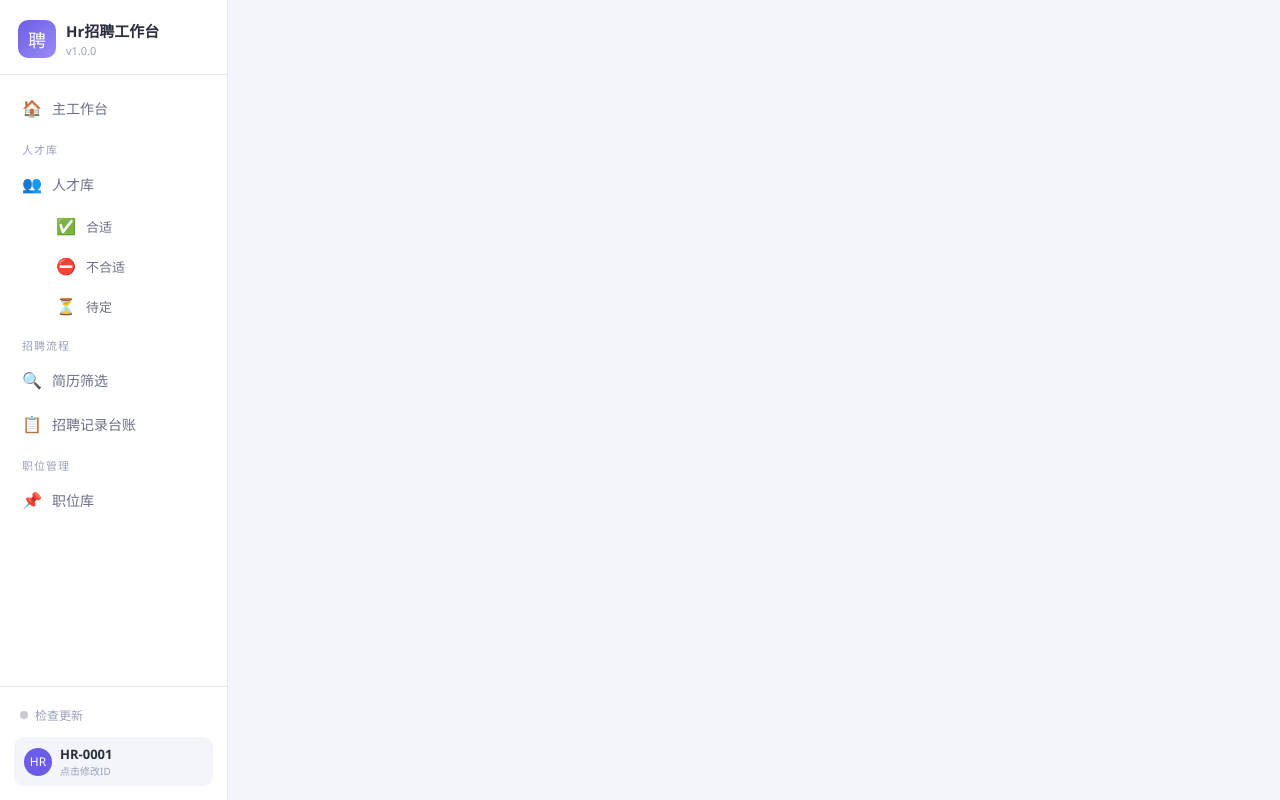
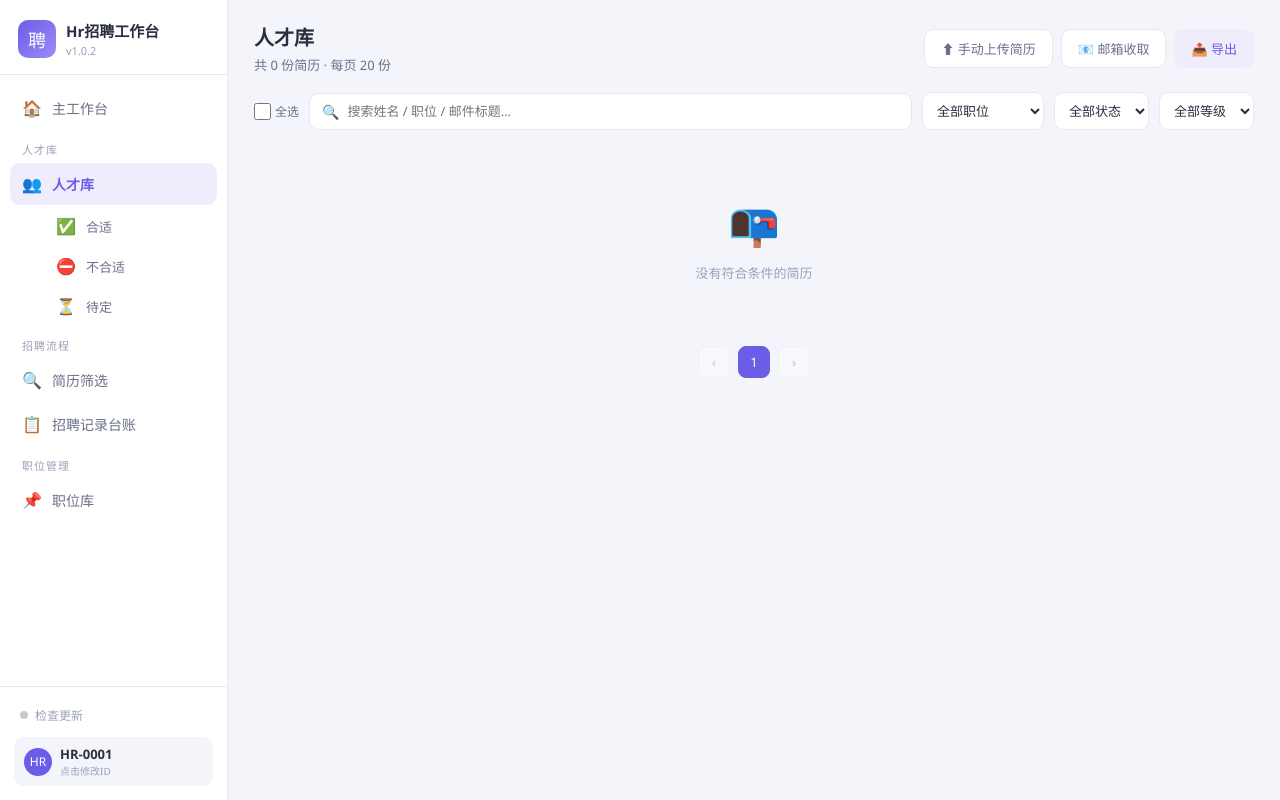
Before and after one commit to z435672540-tech/hr-workbench, a plain HTML site: page index.html in a window 1280 px wide. Drawn offline with Linux system fonts and the light colour scheme.

Commit message:
v1.0.2：修复桌面版页面空壳（isDesktopApp 声明顺序导致脚本中断）

```diff
--- a/index.html
+++ b/index.html
@@ -826,7 +826,7 @@ textarea.input{resize:vertical;min-height:80px;line-height:1.7}
 /* ================================================================
  * Hr招聘工作台 v1.0.0 — 本地数据持久化版本
  * ================================================================ */
-const APP_VERSION = 'v1.0.1';
+const APP_VERSION = 'v1.0.2';
 const LS_KEY = 'hr_workbench_v1';
 const PAGE_SIZE = 20;
 
@@ -1111,6 +1111,8 @@ async function parseXlsx(arrayBuffer){
 }
 
 /* ---------- 工具 ---------- */
+/* 桌面版检测（声明必须最靠前，后续所有代码都依赖它，避免 TDZ 中断） */
+const isDesktopApp = typeof window!=='undefined' && !!window.appBridge;
 function $(s){ return document.querySelector(s); }
 function $$(s){ return document.querySelectorAll(s); }
 function esc(s){ return String(s==null?'':s).replace(/&/g,'&amp;').replace(/</g,'&lt;').replace(/>/g,'&gt;'); }
@@ -2816,7 +2818,6 @@ function saveUid(){
 }
 
 /* ---------- 检测更新（桌面版支持，网页版提示） ---------- */
-const isDesktopApp = typeof window!=='undefined' && !!window.appBridge;
 function setUpd(state, text){
   const dot = $('#updDot'), tx = $('#updText');
   if(!dot) return;
```
